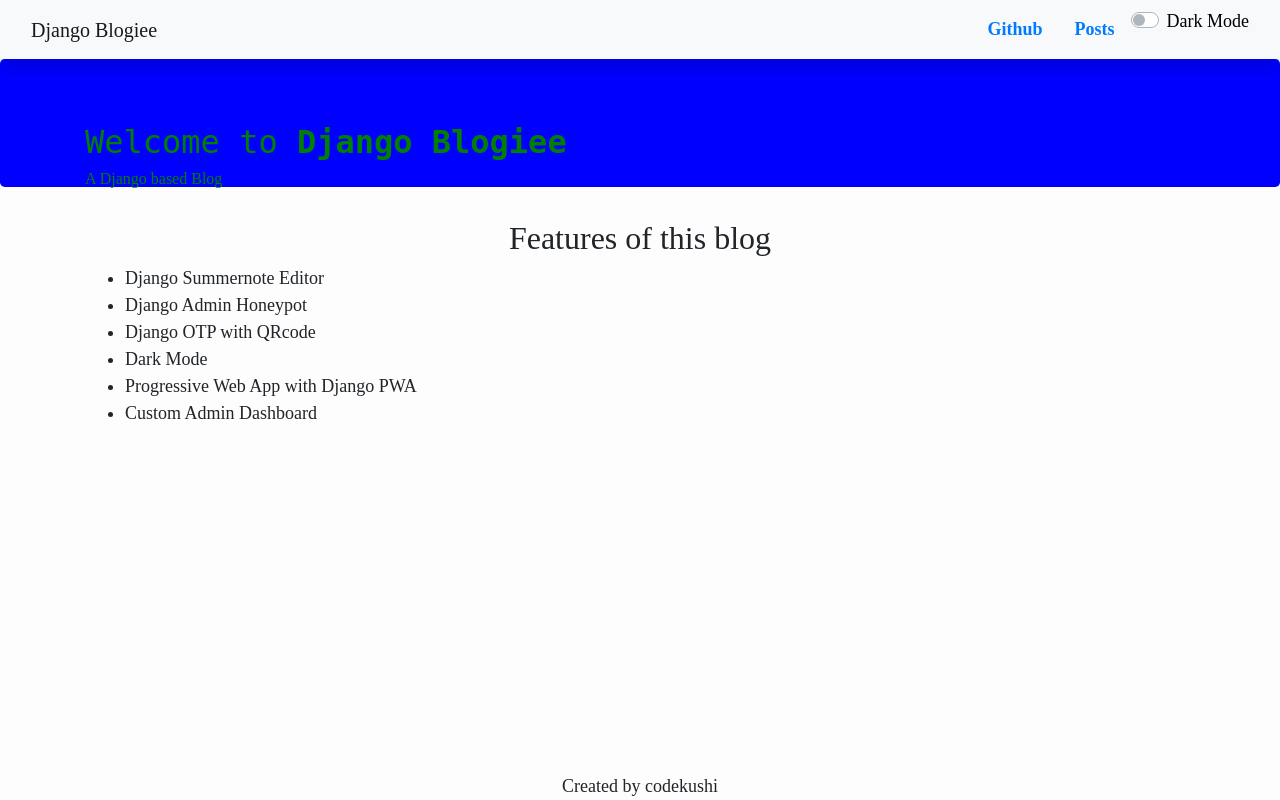
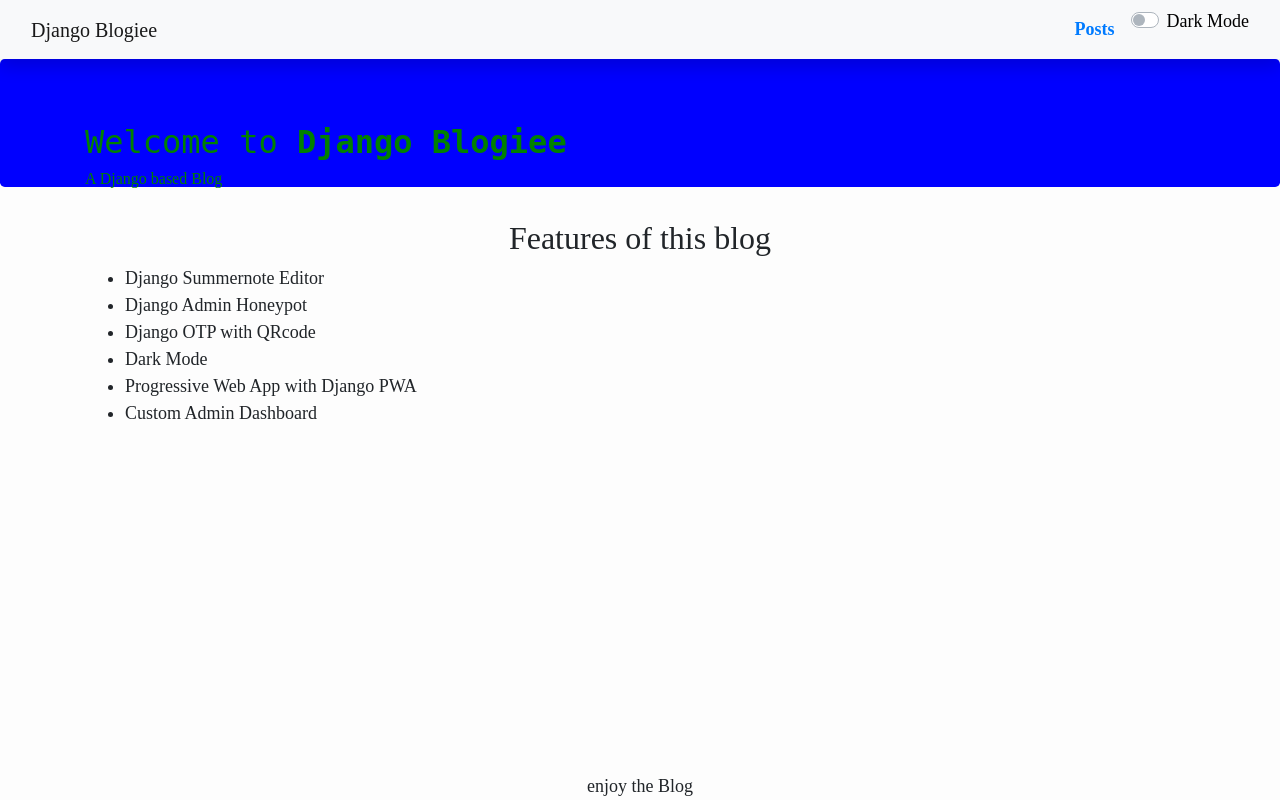
Before and after one commit to kushwanth/django-blog-cms, a Django app: page / in a window 1280 px wide. Run offline with Django 3.2, Linux system fonts and the light colour scheme; some libraries are stand-ins or nearby versions.

Commit message:
Update base.html

```diff
--- a/blog/templates/base.html
+++ b/blog/templates/base.html
@@ -43,7 +43,6 @@ function darkmode() {
     <div class="container-fluid">
       <a class="navbar-brand" href="{% url 'home' %}">Django Blogiee</a>
       <div class="nav justify-content-end">
-        <div class="d-inline"><a class="nav-link text-black font-weight-bold" href="https://github.com/codekushi">Github</a></div>
         <div class="d-inline"><a class="nav-link text-black font-weight-bold" href="{% url 'posts' %}">Posts</a></div>
       <div class="d-inline"><div class="custom-control custom-switch">
         <input type="checkbox" class="custom-control-input" onclick="darkmode()" id="dark">
@@ -54,6 +53,6 @@ function darkmode() {
 </nav>
 {% block content %}
 {% endblock content %}
-<footer class="fixed-bottom">Created by codekushi</footer>
+<footer class="fixed-bottom">enjoy the Blog</footer>
 </body>
 </html>
```
